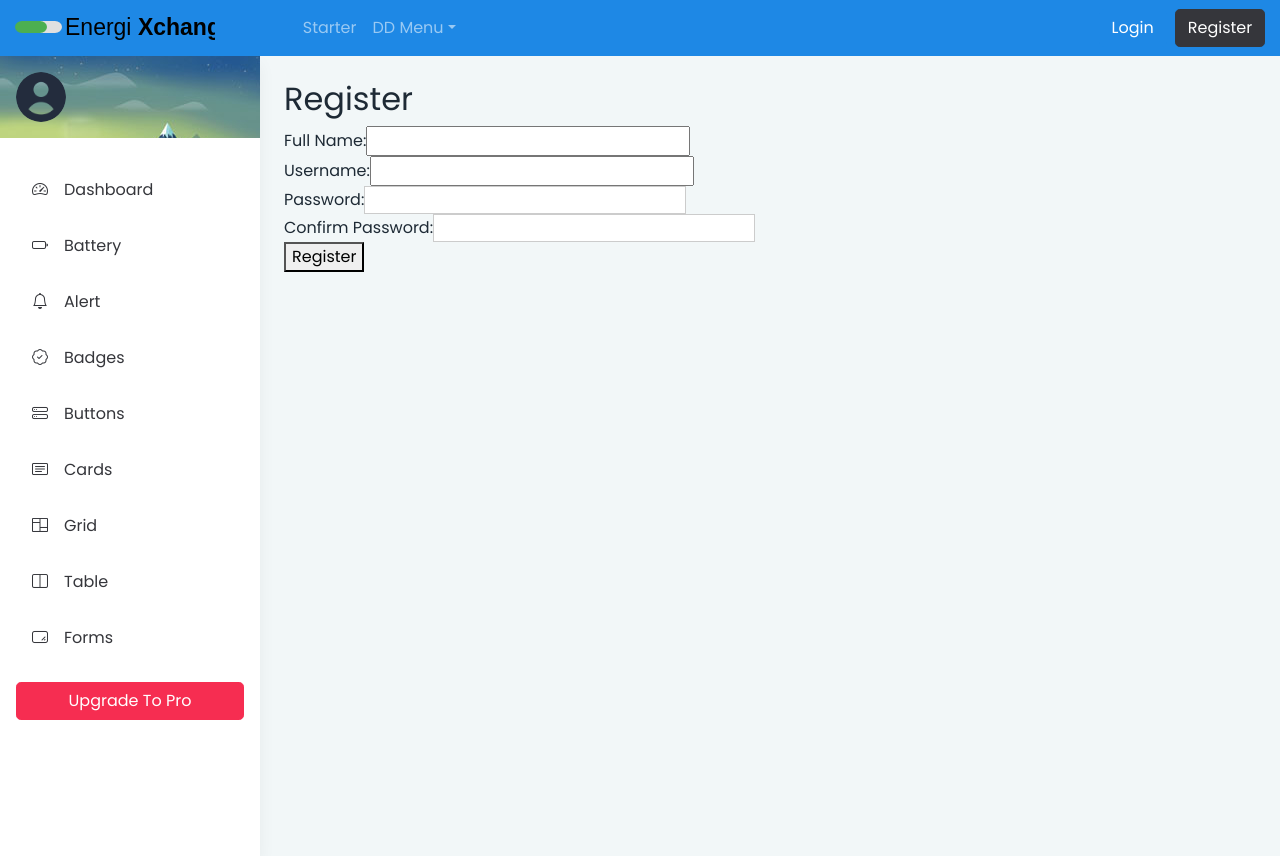
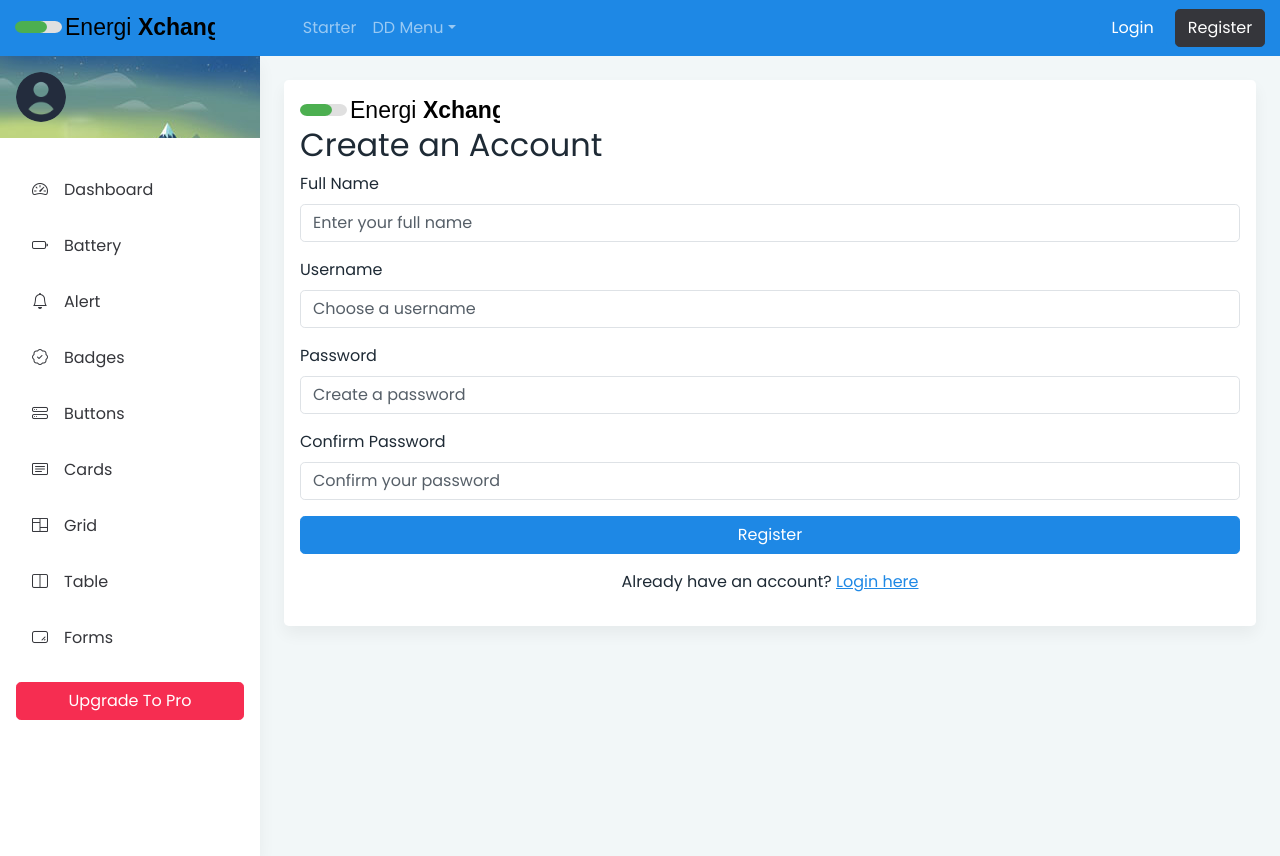
Before and after one commit to Aleksaa98/MastersEnergyTrading, a React (Create React App) app in the folder frontend/: page /#/register in a window 1280 px wide. Built offline with nearby package versions, Linux system fonts and the light colour scheme.

Commit message:
frontend style changes

```diff
--- /dev/null
+++ b/frontend/src/assets/scss/layout/_auth.scss
@@ -0,0 +1,100 @@
+// assets/scss/layout/_auth.scss
+
+@import '../_variables.scss';
+
+// Keyframe animation for a subtle pulsing glow on the card's border
+@keyframes pulse-glow {
+  0% {
+    box-shadow: 0 0 15px rgba($cyan, 0.2), 0 0 5px rgba($white, 0.1) inset;
+  }
+  50% {
+    box-shadow: 0 0 30px rgba($cyan, 0.5), 0 0 10px rgba($white, 0.2) inset;
+  }
+  100% {
+    box-shadow: 0 0 15px rgba($cyan, 0.2), 0 0 5px rgba($white, 0.1) inset;
+  }
+}
+
+// This wrapper will now just center the card within the main layout's content area
+.auth-wrapper {
+  display: flex;
+  align-items: center;
+  justify-content: center;
+  width: 100%;
+  min-height: 80vh; // Use min-height to ensure it fills the space vertically
+
+  .auth-card {
+    background: rgba(10, 14, 28, 0.6); // A darker, more translucent glass effect
+    backdrop-filter: blur(10px);
+    border: 1px solid rgba(255, 255, 255, 0.1);
+    border-radius: 20px;
+    padding: 2.5rem;
+    width: 100%;
+    max-width: 420px; // A more compact card size
+    z-index: 1;
+    color: $white;
+    animation: pulse-glow 5s infinite ease-in-out; // Apply the glowing border animation
+
+    .auth-logo {
+      text-align: center;
+      margin-bottom: 1.5rem;
+      img {
+        max-width: 160px;
+      }
+    }
+
+    h2 {
+      color: $white;
+      text-align: center;
+      margin-bottom: 2rem;
+      font-weight: 300;
+      letter-spacing: 1px;
+    }
+
+    .form-control {
+      background: rgba(0, 0, 0, 0.3);
+      border: 1px solid rgba(255, 255, 255, 0.15);
+      color: $white;
+      border-radius: 8px;
+      padding: 0.8rem 1rem;
+      transition: all 0.3s ease;
+
+      &:focus {
+        background: rgba(0, 0, 0, 0.4);
+        border-color: $cyan;
+        box-shadow: none;
+        color: $white;
+      }
+
+      &::placeholder {
+        color: rgba(255, 255, 255, 0.5);
+      }
+    }
+
+    .btn-primary {
+      background: $cyan;
+      border: none;
+      border-radius: 8px;
+      padding: 0.8rem;
+      font-weight: 600;
+      transition: all 0.3s ease;
+
+      &:hover {
+        background: darken($cyan, 12%);
+        box-shadow: 0 0 25px rgba($cyan, 0.7);
+        transform: translateY(-2px);
+      }
+    }
+
+    .auth-link {
+      color: $cyan;
+      text-decoration: none;
+      transition: color 0.3s ease;
+
+      &:hover {
+        color: darken($cyan, 10%);
+        text-decoration: underline;
+      }
+    }
+  }
+}
--- /dev/null
+++ b/frontend/src/components/dashboard/ParticleBackground.js
@@ -0,0 +1,15 @@
+import React from 'react';
+
+const ParticleBackground = () => {
+  const particles = Array.from({ length: 50 });
+
+  return (
+    <div className="particle-background">
+      {particles.map((_, index) => (
+        <div key={index} className="particle"></div>
+      ))}
+    </div>
+  );
+};
+
+export default ParticleBackground;
--- a/frontend/src/layouts/FullLayout.js
+++ b/frontend/src/layouts/FullLayout.js
@@ -2,6 +2,7 @@ import { Outlet } from "react-router-dom";
 import Sidebar from "./Sidebar";
 import Header from "./Header";
 import { Container } from "reactstrap";
+import ParticleBackground from "../components/dashboard/ParticleBackground";
 
 const FullLayout = () => {
   return (
@@ -14,7 +15,8 @@ const FullLayout = () => {
           <Sidebar />
         </aside>
         {/********Content Area**********/}
-        <div className="contentArea">
+        <div className="contentArea" style={{ position: "relative", zIndex: 1 }}>
+          <ParticleBackground />
           {/********Middle Content**********/}
           <Container className="p-4" fluid>
             <Outlet />
--- a/frontend/src/views/ui/Login.js
+++ b/frontend/src/views/ui/Login.js
@@ -1,8 +1,9 @@
 import React, { useState, useEffect } from 'react';
 import { useDispatch, useSelector } from 'react-redux';
 import { login } from '../../store/authSlice';
-import { useNavigate } from 'react-router-dom';
-import { Alert } from 'reactstrap';
+import { useNavigate, Link } from 'react-router-dom';
+import { Alert, Card, CardBody, FormGroup, Label, Input, Button } from 'reactstrap';
+import logo from '../../assets/images/logos/websitelogo.svg';
 
 const Login = () => {
     const [username, setUsername] = useState('');
@@ -22,43 +23,58 @@ const Login = () => {
         }
     }, [status, navigate]);
 
-
     return (
-        <div>
-            <h2>Login</h2>
+        <div className="auth-wrapper">
+            <Card className="auth-card">
+                <CardBody>
+                    <div className="auth-logo">
+                        <img src={logo} alt="Logo" />
+                    </div>
+                    <h2>Welcome Back</h2>
 
                     {status === 'failed' && (
-                <Alert color="danger">
-                    Incorrect username or password. Please try again.
+                        <Alert color="danger" className="text-center">
+                            Incorrect username or password.
                         </Alert>
                     )}
 
                     <form onSubmit={handleSubmit}>
-                <div>
-                    <label>Username:</label>
-                    <input
+                        <FormGroup>
+                            <Label for="username">Username</Label>
+                            <Input
                                 type="text"
+                                id="username"
                                 value={username}
                                 onChange={(e) => setUsername(e.target.value)}
                                 required
+                                placeholder="Enter your username"
                             />
-                </div>
-                <div>
-                    <label>Password:</label>
-                    <input
+                        </FormGroup>
+                        <FormGroup>
+                            <Label for="password">Password</Label>
+                            <Input
                                 type="password"
+                                id="password"
                                 value={password}
                                 onChange={(e) => setPassword(e.target.value)}
                                 required
+                                placeholder="Enter your password"
                             />
+                        </FormGroup>
+                        <Button type="submit" color="primary" block disabled={status === 'loading'}>
+                            {status === 'loading' ? 'Logging in...' : 'Login'}
+                        </Button>
+                    </form>
+                    <div className="text-center mt-3">
+                        <p>
+                            Don't have an account?{' '}
+                            <Link to="/register" className="auth-link">
+                                Register here
+                            </Link>
+                        </p>
                     </div>
-
-                <button type="submit" disabled={status === 'loading'}>
-                    Login
-                </button>
-                {error && <p>{error.message}</p>}
-            </form>
-
+                </CardBody>
+            </Card>
         </div>
     );
 };
--- a/frontend/src/views/ui/Register.js
+++ b/frontend/src/views/ui/Register.js
@@ -1,16 +1,17 @@
 import React, { useState, useEffect } from 'react';
 import { useDispatch, useSelector } from 'react-redux';
 import { register, resetStatus } from '../../store/authSlice';
-import { useNavigate } from 'react-router-dom';
-import { Alert } from 'reactstrap';
+import { useNavigate, Link } from 'react-router-dom';
+import { Alert, Card, CardBody, FormGroup, Label, Input, Button } from 'reactstrap';
+import logo from '../../assets/images/logos/websitelogo.svg';
 
 const Register = () => {
     const [fullName, setFullName] = useState('');
     const [username, setUsername] = useState('');
     const [password, setPassword] = useState('');
-    const navigate = useNavigate();
     const [confirmPassword, setConfirmPassword] = useState('');
     const [passwordMismatch, setPasswordMismatch] = useState(false);
+    const navigate = useNavigate();
     const dispatch = useDispatch();
     const { status, error } = useSelector((state) => state.auth);
 
@@ -20,6 +21,7 @@ const Register = () => {
             setPasswordMismatch(true);
             return;
         }
+        setPasswordMismatch(false);
         dispatch(register({ fullName, username, password, type: 'customer' }));
     };
 
@@ -28,64 +30,89 @@ const Register = () => {
             dispatch(resetStatus());
             navigate('/login');
         }
-    }, [status, navigate,dispatch]);
+    }, [status, navigate, dispatch]);
 
     return (
-        <div>
-            <h2>Register</h2>
-            {passwordMismatch === true && (
-                <Alert color="danger">
-                    Passwords didnt match
+        <div className="auth-wrapper">
+            <Card className="auth-card">
+                <CardBody>
+                    <div className="auth-logo">
+                        <img src={logo} alt="Logo" />
+                    </div>
+                    <h2>Create an Account</h2>
+
+                    {passwordMismatch && (
+                        <Alert color="danger" className="text-center">
+                            Passwords do not match.
                         </Alert>
                     )}
+                    {status === 'failed' && (
+                        <Alert color="danger" className="text-center">
+                            {error || 'Registration failed. Please try again.'}
+                        </Alert>
+                    )}
+
                     <form onSubmit={handleSubmit}>
-                <div>
-                    <label>Full Name:</label>
-                    <input
+                        <FormGroup>
+                            <Label for="fullName">Full Name</Label>
+                            <Input
                                 type="text"
+                                id="fullName"
                                 value={fullName}
                                 onChange={(e) => setFullName(e.target.value)}
                                 required
+                                placeholder="Enter your full name"
                             />
-                </div>
-                <div>
-                    <label>Username:</label>
-                    <input
+                        </FormGroup>
+                        <FormGroup>
+                            <Label for="username">Username</Label>
+                            <Input
                                 type="text"
+                                id="username"
                                 value={username}
                                 onChange={(e) => setUsername(e.target.value)}
                                 required
+                                placeholder="Choose a username"
                             />
-                </div>
-                <div>
-                    <label>Password:</label>
-                    <input
+                        </FormGroup>
+                        <FormGroup>
+                            <Label for="password">Password</Label>
+                            <Input
                                 type="password"
+                                id="password"
                                 value={password}
                                 onChange={(e) => setPassword(e.target.value)}
                                 required
-                        style={{
-                            border: passwordMismatch ? '1px solid red' : '1px solid #ccc',
-                        }}
+                                placeholder="Create a password"
+                                invalid={passwordMismatch}
                             />
-                </div>
-                <div>
-                    <label>Confirm Password:</label>
-                    <input
+                        </FormGroup>
+                        <FormGroup>
+                            <Label for="confirmPassword">Confirm Password</Label>
+                            <Input
                                 type="password"
+                                id="confirmPassword"
                                 value={confirmPassword}
                                 onChange={(e) => setConfirmPassword(e.target.value)}
                                 required
-                        style={{
-                            border: passwordMismatch ? '1px solid red' : '1px solid #ccc',
-                        }}
+                                placeholder="Confirm your password"
+                                invalid={passwordMismatch}
                             />
+                        </FormGroup>
+                        <Button type="submit" color="primary" block disabled={status === 'loading'}>
+                            {status === 'loading' ? 'Registering...' : 'Register'}
+                        </Button>
+                    </form>
+                    <div className="text-center mt-3">
+                        <p>
+                            Already have an account?{' '}
+                            <Link to="/login" className="auth-link">
+                                Login here
+                            </Link>
+                        </p>
                     </div>
-                <button type="submit" disabled={status === 'loading'}>
-                    Register
-                </button>
-                {error && <p>{error.message}</p>}
-            </form>
+                </CardBody>
+            </Card>
         </div>
     );
 };
```
Also changed, not shown: frontend/src/assets/scss/layout/_particles.scss (added, +51 -0 lines), frontend/src/components/dashboard/AveragePriceWidget.js (added, +20 -0 lines), frontend/src/views/Starter.js (+7 -3 lines). Lines whose indentation alone changed are shown as unchanged.
